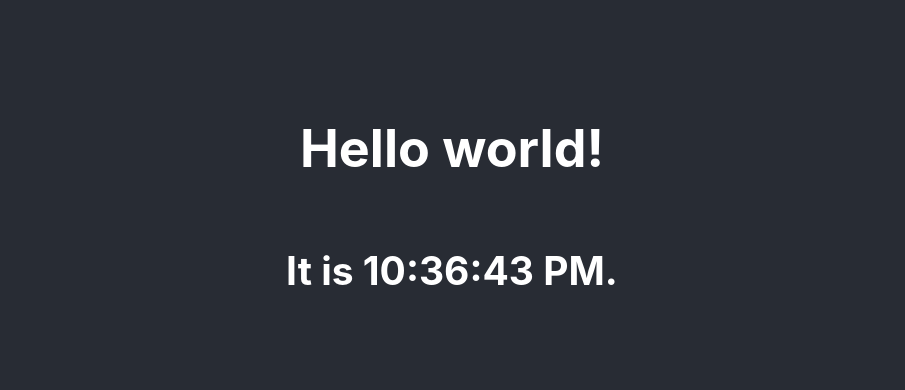
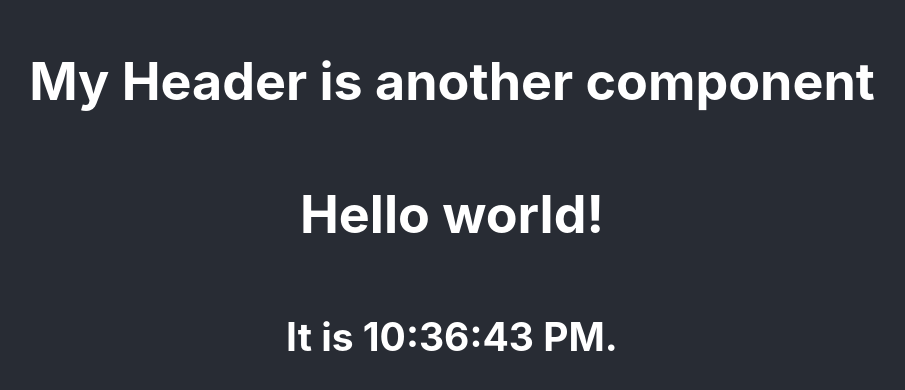
Before and after one commit to FlamboyantSlowpoke/DataRepresentationLabs, a React (Create React App) app in the folder Lab2/: page / in a window 1280 px wide. Shown: the part 196-586 px from the top of the page, without its empty margins (188-1093 px from the left). Built offline with nearby package versions, Linux system fonts and the light colour scheme.

Commit message:
Lab2 E3(b)

```diff
--- a/Lab2/src/App.js
+++ b/Lab2/src/App.js
@@ -1,10 +1,16 @@
 
 import './App.css';
+// import Header from './components/header';
+import Header from './components/header';
 
 function App() {
   return (
     <div className="App">
       <header className="App-header">
+
+        {/* functional component call */}
+        <Header />
+
         {/* E2(a) */}
         <h1>
           Hello world!
--- /dev/null
+++ b/Lab2/src/components/header.js
@@ -0,0 +1,10 @@
+
+import React from 'react';
+
+//E3 (b)
+//arrow function that returns the header component
+const Header = () => {
+    return <h1>My Header is another component</h1>
+}
+//exports the Header component
+export default Header;
```
